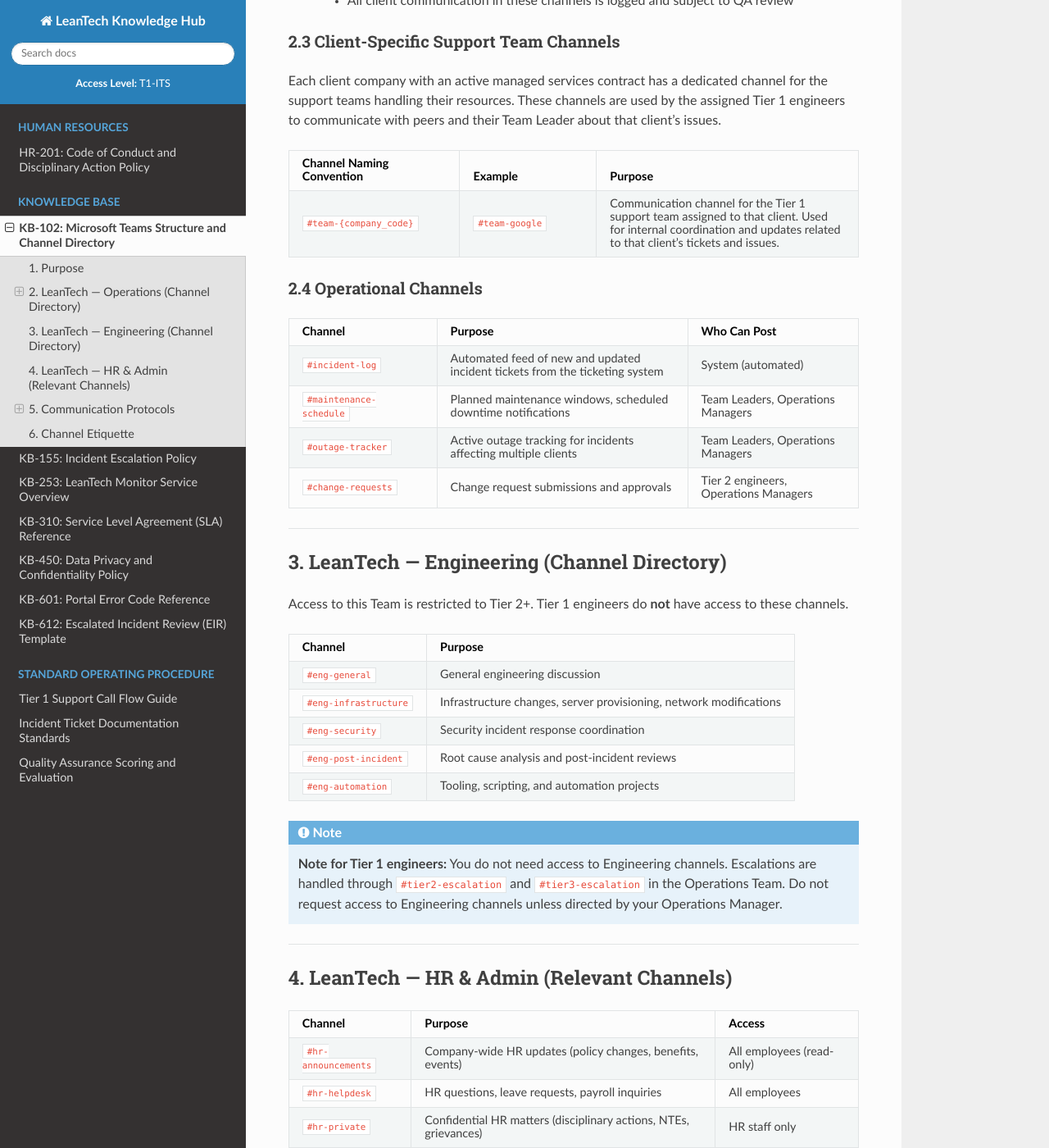
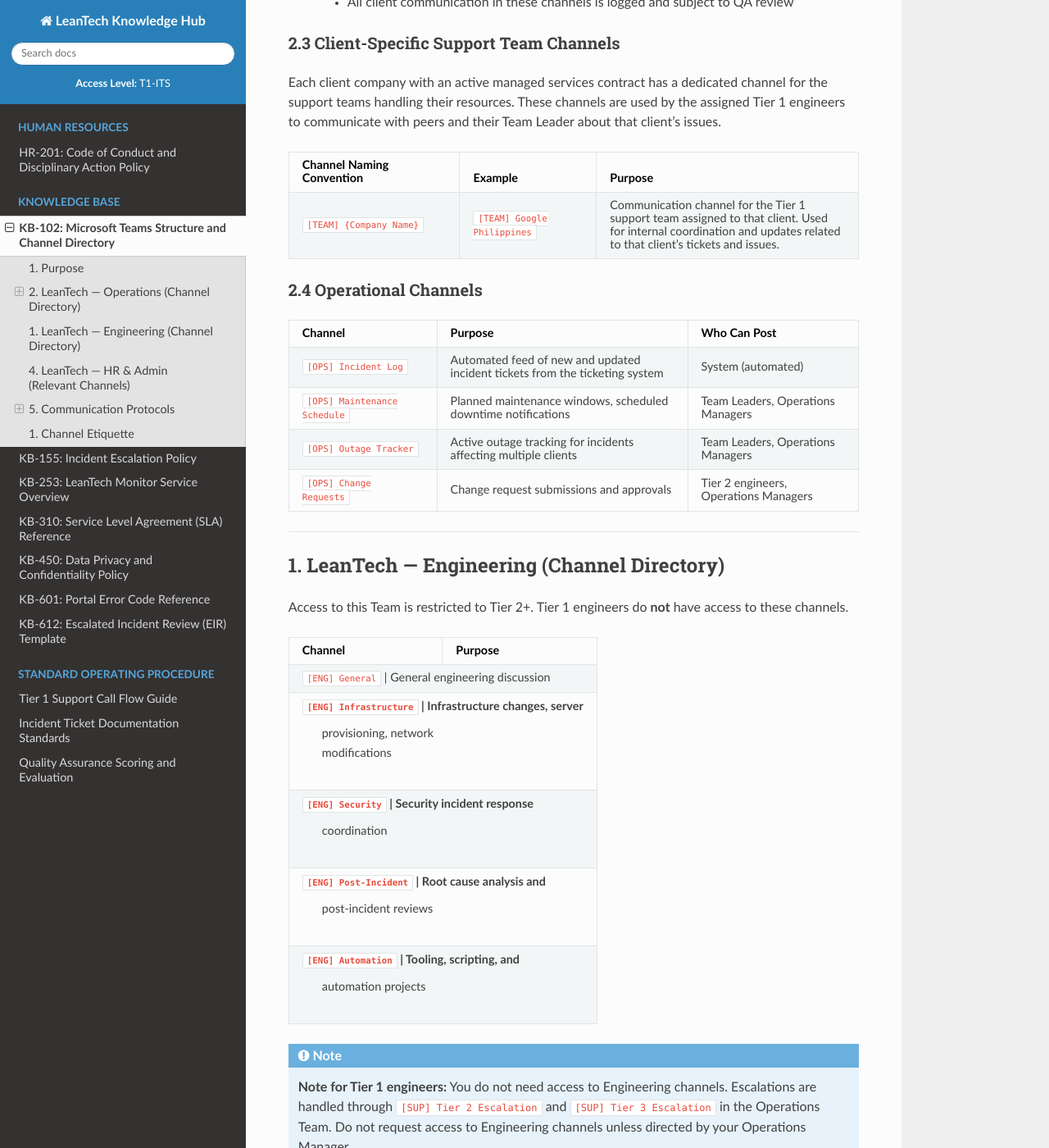
Before and after one commit to UE-Cal-CPE/wg2026-finals-ltcms, a Sphinx documentation site: the page built from docs/source/kb-102.rst, in a window 1280 px wide and 1400 px high, scrolled down 1620 px. Shown: the whole window at 82% size. Built offline with Sphinx 7.4.7 and the Read the Docs theme 3.1.0, drawn with Linux system fonts in a browser that asks for light colours; some of the changed text lies outside the part shown.

Commit message:
Update channel names and formatting in documentation for clarity and consistency

```diff
--- a/docs/source/kb-102.rst
+++ b/docs/source/kb-102.rst
@@ -65,15 +65,15 @@ shift.
       - Purpose
       - Who Can Post
       - Usage Guidelines
-    * - ``#tier1-support``
+    * - ``[SUP] Tier 1 Support``
       - Direct communication medium with client(s) and real-time peer collaboration for Tier 1 engineers.
       - All Tier 1 engineers and Client(s)
       - Use threads. Tag specific people with ``@name`` for urgent questions. Do not post client-sensitive data; use ticket IDs instead.
-    * - ``#tier2-escalation``
+    * - ``[SUP] Tier 2 Escalation``
       - **Escalation channel for Tier 2.** Only post here when the incident meets Tier 2 criteria per :doc:`KB-155 <kb-155>`.
       - Tier 1 engineers (to escalate), Tier 2 engineers (to respond)
       - Include ticket ID, affected company/companies, summary of symptoms, what you have already tried, and why you believe this is Tier 2.
-    * - ``#tier3-escalation``
+    * - ``[SUP] Tier 3 Escalation``
       - **Escalation channel for Tier 3 (Security Incidents).** Only post here for confirmed or suspected security breaches, data loss, or server compromises.
       - All staff (to report), Tier 3 specialists (to respond)
       - Include ticket ID, affected system, nature of the security concern, and timestamp of discovery. After posting, immediately DM your Team Leader.
@@ -99,8 +99,8 @@ with peers and their Team Leader about that client’s issues.
     * - Channel Naming Convention
       - Example
       - Purpose
-    * - ``#team-{company_code}``
-      - ``#team-google``
+    * - ``[TEAM] {Company Name}``
+      - ``[TEAM] Google Philippines``
       - Communication channel for the Tier 1 support team assigned to that client. Used for internal coordination and updates related to that client’s tickets and issues.
 
 2.4 Operational Channels
@@ -113,22 +113,22 @@ with peers and their Team Leader about that client’s issues.
     * - Channel
       - Purpose
       - Who Can Post
-    * - ``#incident-log``
+    * - ``[OPS] Incident Log``
       - Automated feed of new and updated incident tickets from the ticketing system
       - System (automated)
-    * - ``#maintenance-schedule``
+    * - ``[OPS] Maintenance Schedule``
       - Planned maintenance windows, scheduled downtime notifications
       - Team Leaders, Operations Managers
-    * - ``#outage-tracker``
+    * - ``[OPS] Outage Tracker``
       - Active outage tracking for incidents affecting multiple clients
       - Team Leaders, Operations Managers
-    * - ``#change-requests``
+    * - ``[OPS] Change Requests``
       - Change request submissions and approvals
       - Tier 2 engineers, Operations Managers
 
 --------------
 
-3. LeanTech — Engineering (Channel Directory)
+1. LeanTech — Engineering (Channel Directory)
 ---------------------------------------------
 
 Access to this Team is restricted to Tier 2+. Tier 1 engineers do
@@ -137,27 +137,27 @@ Access to this Team is restricted to Tier 2+. Tier 1 engineers do
 +-----------------------------------+-----------------------------------+
 | Channel                           | Purpose                           |
 +===================================+===================================+
-| ``#eng-general``                  | General engineering discussion    |
+| ``[ENG] General``                  | General engineering discussion   |
 +-----------------------------------+-----------------------------------+
-| ``#eng-infrastructure``           | Infrastructure changes, server    |
+| ``[ENG] Infrastructure``           | Infrastructure changes, server   |
 |                                   | provisioning, network             |
 |                                   | modifications                     |
 +-----------------------------------+-----------------------------------+
-| ``#eng-security``                 | Security incident response        |
+| ``[ENG] Security``                 | Security incident response       |
 |                                   | coordination                      |
 +-----------------------------------+-----------------------------------+
-| ``#eng-post-incident``            | Root cause analysis and           |
+| ``[ENG] Post-Incident``            | Root cause analysis and          |
 |                                   | post-incident reviews             |
 +-----------------------------------+-----------------------------------+
-| ``#eng-automation``               | Tooling, scripting, and           |
+| ``[ENG] Automation``               | Tooling, scripting, and          |
 |                                   | automation projects               |
 +-----------------------------------+-----------------------------------+
 
 .. note::
 
    **Note for Tier 1 engineers:** You do not need access to Engineering
-   channels. Escalations are handled through ``#tier2-escalation`` and
-   ``#tier3-escalation`` in the Operations Team. Do not request access
+   channels. Escalations are handled through ``[SUP] Tier 2 Escalation`` and
+   ``[SUP] Tier 3 Escalation`` in the Operations Team. Do not request access
    to Engineering channels unless directed by your Operations Manager.
 
 --------------
@@ -168,16 +168,16 @@ Access to this Team is restricted to Tier 2+. Tier 1 engineers do
 +-----------------------+-----------------------+-----------------------+
 | Channel               | Purpose               | Access                |
 +=======================+=======================+=======================+
-| ``#hr-announcements`` | Company-wide HR       | All employees         |
+| ``[HR] Announcements``| Company-wide HR       | All employees         |
 |                       | updates (policy       | (read-only)           |
 |                       | changes, benefits,    |                       |
 |                       | events)               |                       |
 +-----------------------+-----------------------+-----------------------+
-| ``#hr-helpdesk``      | HR questions, leave   | All employees         |
+| ``[HR] Helpdesk``     | HR questions, leave   | All employees         |
 |                       | requests, payroll     |                       |
 |                       | inquiries             |                       |
 +-----------------------+-----------------------+-----------------------+
-| ``#hr-private``       | Confidential HR       | HR staff only         |
+| ``[HR] Private``      | Confidential HR       | HR staff only         |
 |                       | matters (disciplinary |                       |
 |                       | actions, NTEs,        |                       |
 |                       | grievances)           |                       |
@@ -194,25 +194,25 @@ Access to this Team is restricted to Tier 2+. Tier 1 engineers do
 +-----------------------------------+-----------------------------------+
 | Scenario                          | Channel                           |
 +===================================+===================================+
-| There is an active client call    | ``#tier1-support``                |
+| There is an active client call    | ``[SUP] Tier 1 Support``          |
 | raising a Tier 1 issue            |                                   |
 +-----------------------------------+-----------------------------------+
-| You need to escalate to Tier 2    | ``#tier2-escalation``             |
+| You need to escalate to Tier 2    | ``[SUP] Tier 2 Escalation``       |
 | (meets :doc:`KB-155 <kb-155>`     |                                   |
 | criteria)                         |                                   |
 +-----------------------------------+-----------------------------------+
-| You suspect a security breach     | ``#tier3-escalation`` + DM to     |
-|                                   | Team Leader                       |
+| You suspect a security breach     | ``[SUP] Tier 3 Escalation``       |
+|                                   | + DM to Team Leader               |
 +-----------------------------------+-----------------------------------+
-| You want to coordinate with your  | ``#team-{company_code}``          |
+| You want to coordinate with your  | ``[TEAM] {Company Name}``         |
 | team or ask help from peers       |                                   |
 +-----------------------------------+-----------------------------------+
-| You have an HR question           | ``#hr-helpdesk``                  |
+| You have an HR question           | ``[HR] Helpdesk``                 |
 +-----------------------------------+-----------------------------------+
-| You want to chat informally with  | ``#chill-zone``                   |
+| You want to chat informally with  | ``[CHILL] Zone``                  |
 | colleagues                        |                                   |
 +-----------------------------------+-----------------------------------+
-| You need to report a personal     | DM to HR or ``#hr-helpdesk``      |
+| You need to report a personal     | DM to HR or ``[HR] Helpdesk``     |
 | issue (NTE, grievance)            | (private)                         |
 +-----------------------------------+-----------------------------------+
 
@@ -253,27 +253,27 @@ sensitive data (use the approved credential management system)
 5.4 Response Expectations
 ~~~~~~~~~~~~~~~~~~~~~~~~~
 
-========================== =========================================
-Channel                    Expected Response Time
-========================== =========================================
-``#tier1-support``         Best-effort; peers respond when available
-``#tier2-escalation``      15 minutes (during business hours)
-``#tier3-escalation``      5 minutes (24/7)
-``#hr-helpdesk``           1 business day
-========================== =========================================
+=========================== =========================================
+Channel                     Expected Response Time
+=========================== =========================================
+``[SUP] Tier 1 Support``    Best-effort; peers respond when available
+``[SUP] Tier 2 Escalation`` 15 minutes (during business hours)
+``[SUP] Tier 3 Escalation`` 5 minutes (24/7)
+``[HR] Helpdesk``           1 business day
+=========================== =========================================
 
 --------------
 
-6. Channel Etiquette
+1. Channel Etiquette
 --------------------
 
 -  **Use threads.** Reply in threads to keep channels organized,
-   especially in ``#tier1-support`` and client channels.
+   especially in ``[SUP] Tier 1 Support`` and client channels.
 -  **Be concise.** State the issue, what you’ve tried, and what you
    need. Avoid walls of text.
 -  **Use ticket IDs.** Reference ticket numbers (e.g.,
    ``INC-2026-04-00142``) instead of repeating full issue descriptions.
--  **No memes or GIFs in work channels.** Keep ``#chill-zone`` for
+-  **No memes or GIFs in work channels.** Keep ``[CHILL] Zone`` for
    informal content.
 -  **Respect do-not-disturb hours.** Do not tag off-shift colleagues
    unless it is a Tier 3 emergency.
```
Also changed, not shown: other parts of docs/source/kb-102.rst (+3 -3 lines).
